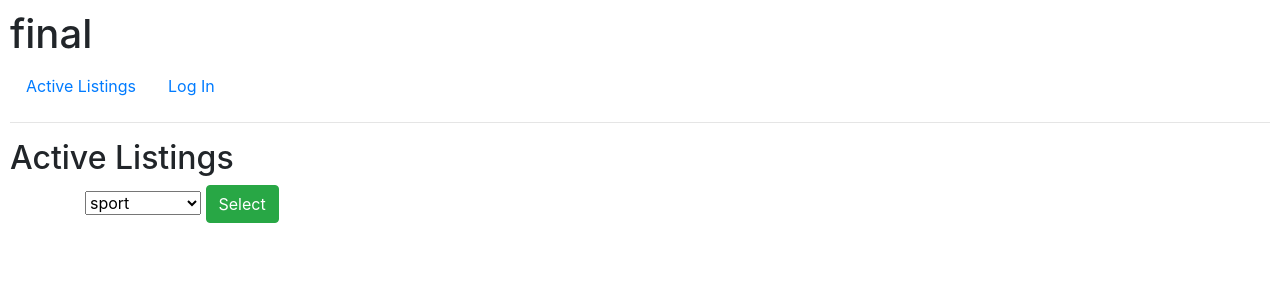
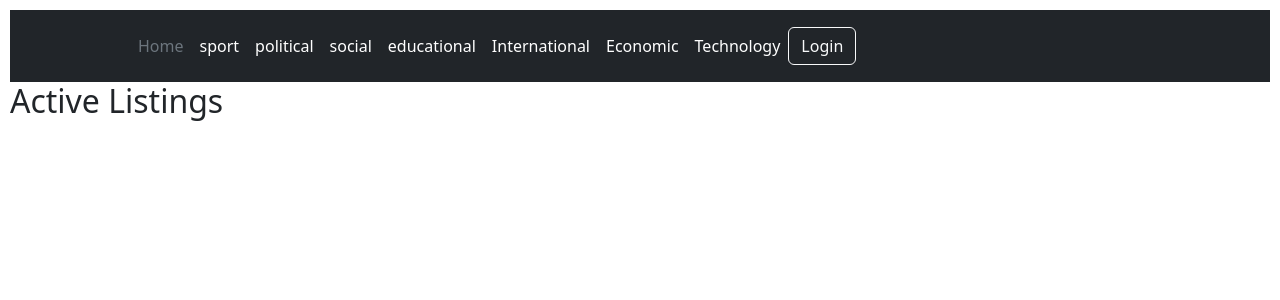
Before and after one commit to hanyseyedy/final-cs50-web, a Django app: page / in a window 1280 px wide. Shown: the top 300 px of the page. Run offline with Django 3.2, Linux system fonts and the light colour scheme; data comes from the database, SQL or seed files in the repository; both versions use the stored data as it was after the commit; some libraries are stand-ins or nearby versions.

Commit message:
debug view html post description

```diff
--- /dev/null
+++ b/final/static/final/script.js
@@ -0,0 +1,17 @@
+tinymce.init({
+  selector: "textarea#editor",
+  plugins:
+    "anchor autolink charmap codesample emoticons image link lists media searchreplace table visualblocks wordcount checklist mediaembed casechange export formatpainter pageembed linkchecker a11ychecker tinymcespellchecker permanentpen powerpaste advtable advcode editimage advtemplate ai mentions tinycomments tableofcontents footnotes mergetags autocorrect typography inlinecss markdown",
+  toolbar:
+    "undo redo | blocks fontfamily fontsize | bold italic underline strikethrough | link image media table mergetags | addcomment showcomments | spellcheckdialog a11ycheck typography | align lineheight | checklist numlist bullist indent outdent | emoticons charmap | removeformat",
+  tinycomments_mode: "embedded",
+  tinycomments_author: "Author name",
+  mergetags_list: [
+    { value: "First.Name", title: "First Name" },
+    { value: "Email", title: "Email" },
+  ],
+  ai_request: (request, respondWith) =>
+    respondWith.string(() =>
+      Promise.reject("See docs to implement AI Assistant")
+    ),
+});
--- a/final/templates/final/index.html
+++ b/final/templates/final/index.html
@@ -1,16 +1,6 @@
 {% extends "final/layout.html" %} {% block body %}
 <h2>Active Listings</h2>
-<div class="container mb-3">
-  <form action="{% url 'displayCategory' %}" method="POST">
-    {% csrf_token %}
-    <select name="category" id="category">
-      {% for cat in categories %}
-      <option value="{{ cat }}">{{ cat }}</option>
-      {% endfor %}
-    </select>
-    <button type="submit" class="btn btn-success">Select</button>
-  </form>
-</div>
+
 <div class="container">
   <div class="row">
     {% for listing in listings %}
--- a/final/templates/final/layout.html
+++ b/final/templates/final/layout.html
@@ -4,52 +4,52 @@
 <html lang="en">
   <head>
     <title>{% block title %}final{% endblock %}</title>
-    <link
-      rel="stylesheet"
-      href="https://stackpath.bootstrapcdn.com/bootstrap/4.4.1/css/bootstrap.min.css"
-      integrity="sha384-Vkoo8x4CGsO3+Hhxv8T/Q5PaXtkKtu6ug5TOeNV6gBiFeWPGFN9MuhOf23Q9Ifjh"
-      crossorigin="anonymous"
-    />
+    <link href="https://cdn.jsdelivr.net/npm/bootstrap@5.3.3/dist/css/bootstrap.min.css" rel="stylesheet"
+      integrity="sha384-QWTKZyjpPEjISv5WaRU9OFeRpok6YctnYmDr5pNlyT2bRjXh0JMhjY6hW+ALEwIH" crossorigin="anonymous">
     <link href="{% static 'final/styles.css' %}" rel="stylesheet" />
     <script src="https://cdn.tiny.cloud/1/qg1iqhjkbxmbfb8ztivgskojldlthrycaepnc5bmxgqk2fpc/tinymce/7/tinymce.min.js"
       referrerpolicy="origin"></script>
-
-    <script>
-      tinymce.init({
-          selector: 'textarea#editor',
-          plugins: 'anchor autolink charmap codesample emoticons image link lists media searchreplace table visualblocks wordcount checklist mediaembed casechange export formatpainter pageembed linkchecker a11ychecker tinymcespellchecker permanentpen powerpaste advtable advcode editimage advtemplate ai mentions tinycomments tableofcontents footnotes mergetags autocorrect typography inlinecss markdown',
-          toolbar: 'undo redo | blocks fontfamily fontsize | bold italic underline strikethrough | link image media table mergetags | addcomment showcomments | spellcheckdialog a11ycheck typography | align lineheight | checklist numlist bullist indent outdent | emoticons charmap | removeformat',
-          tinycomments_mode: 'embedded',
-          tinycomments_author: 'Author name',
-          mergetags_list: [
-            { value: 'First.Name', title: 'First Name' },
-            { value: 'Email', title: 'Email' },
-          ],
-          ai_request: (request, respondWith) => respondWith.string(() => Promise.reject("See docs to implement AI Assistant")),
-        });
-
-    </script>
+      <script src="https://cdn.jsdelivr.net/npm/bootstrap@5.3.3/dist/js/bootstrap.bundle.min.js"
+        integrity="sha384-YvpcrYf0tY3lHB60NNkmXc5s9fDVZLESaAA55NDzOxhy9GkcIdslK1eN7N6jIeHz" crossorigin="anonymous"></script>
+      <script src="{% static 'final/script.js' %}"></script>
   </head>
   <body>
-    <h1>final</h1>
-    <ul class="nav">
-      <li class="nav-item">
-        <a class="nav-link" href="{% url 'index' %}">Active Listings</a>
-      </li>
-      {% if user.is_authenticated %}
-      <li class="nav-item">
-        <a class="nav-link" href="{% url 'create' %}">Create New</a>
-      </li>
-      <li class="nav-item">
-        <a class="nav-link" href="{% url 'logout' %}">Log Out</a>
-      </li>
-      {% else %}
-      <li class="nav-item">
-        <a class="nav-link" href="{% url 'login' %}">Log In</a>
-      </li>
-      {% endif %}
-    </ul>
-    <hr />
+    <header class="p-3 bg-dark text-white">
+      <div class="container">
+        <div class="d-flex flex-wrap align-items-center justify-content-center justify-content-lg-start">
+          <a href="/" class="d-flex align-items-center mb-2 mb-lg-0 text-white text-decoration-none">
+            <svg class="bi me-2" width="40" height="32" role="img" aria-label="Bootstrap">
+              <use xlink:href="#bootstrap"></use>
+            </svg>
+          </a>
+
+          <form id="my_form" action="{% url 'displayCategory' %}" method="POST">
+            {% csrf_token %}
+            <ul class="nav col-12 col-lg-auto me-lg-auto mb-2 justify-content-center mb-md-0">
+              <li><a href="{% url 'index' %}"  class="nav-link px-2 text-secondary">Home</a></li>
+
+                {% for cat in categories %}
+                  <li>
+                    <a href="javascript:{}" onclick="document.getElementById('my_form').submit();" class="nav-link px-2 text-white">{{ cat }}</a>
+                    <input type="hidden" name="category" id="category" value="{{ cat }}">
+                  </li>
+                {% endfor %}
+            </ul>
+          </form>
+
+          <div class="text-end justify-content-right">
+            {% if user.is_authenticated %}
+              <a type="button" class="btn btn-outline-light me-2" href="{% url 'logout' %}">Log out</a>
+              <a type="button" class="btn btn-warning" href="{% url 'create' %}">Create New</a>
+            {% else %}
+              <a type="button" class="btn btn-outline-light me-2" href="{% url 'login' %}">Login</a>
+            {% endif %}
+          </div>
+        </div>
+      </div>
+    </header>
+
+
     {% block body %} {% endblock %}
   </body>
   <script src="https://cdn.jsdelivr.net/npm/bootstrap@5.2.3/dist/js/bootstrap.bundle.min.js" integrity="sha384-kenU1KFdBIe4zVF0s0G1M5b4hcpxyD9F7jL+jjXkk+Q2h455rYXK/7HAuoJl+0I4" crossorigin="anonymous"></script>
--- a/final/views.py
+++ b/final/views.py
@@ -14,12 +14,12 @@
 
 def listing(request, id):
     listingMore = Listing.objects.get(pk=id)
-    isinwatchlist = request.user in listingMore.watchlist.all()
+    descript = listingMore.description
     allComment = Comment.objects.filter(listing=listingMore)
     isOwner = request.user.username == listingMore.owner.username
     return render(request, "final/listing.html", {
         "listing": listingMore,
-        "isinwatchlist": isinwatchlist,
+        "descript": descript,
         "allcomments": allComment,
         "isowner": isOwner
     })
```
Also changed, not shown: final/templates/final/createnew.html (+7 -6 lines), final/templates/final/listing.html (+2 -34 lines), db.sqlite3.
